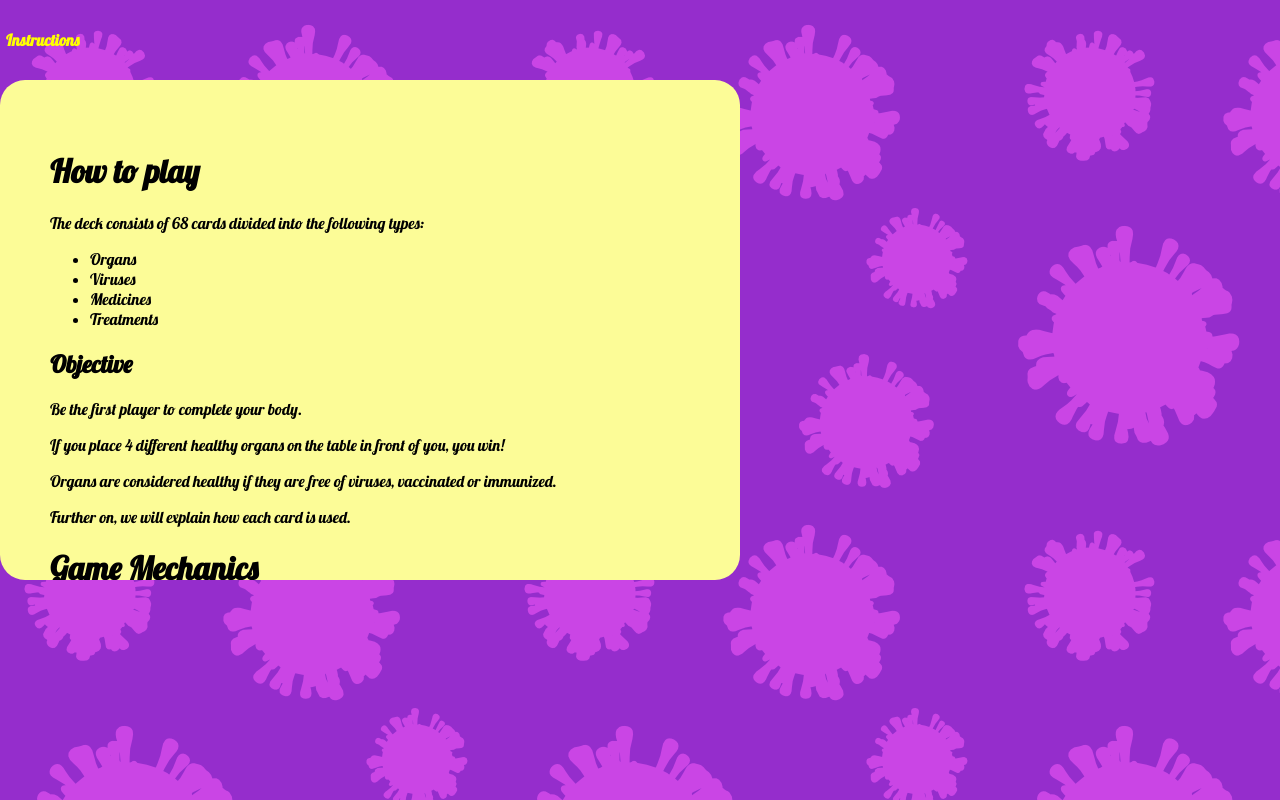
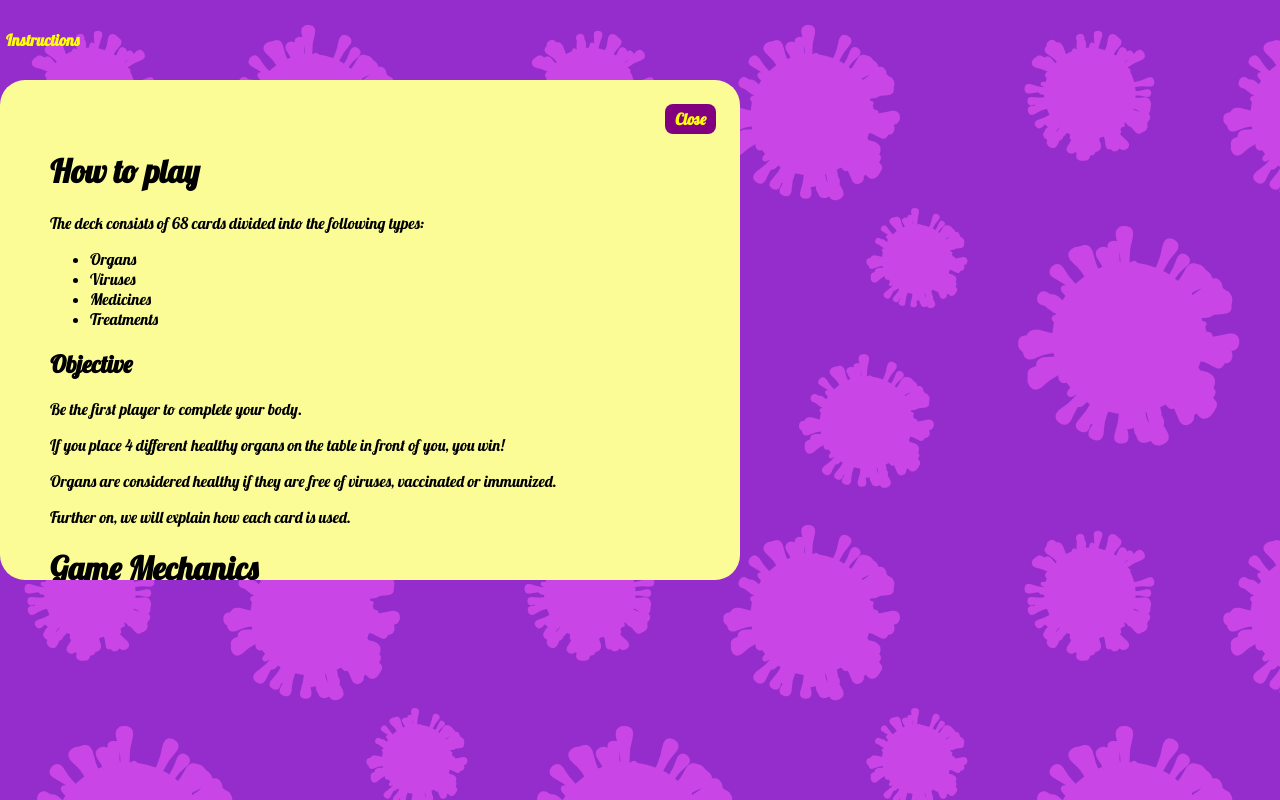
Before and after one commit to MagoroGraphics/covatars-remastered, a React (Create React App) app: page / in a window 1280 px wide. Both pictures are taken after a click on the button "Instructions". Built offline with nearby package versions, Linux system fonts and the light colour scheme; the HTML template or start-up script is replaced by a standard one.

Commit message:
Working instructions modal

```diff
--- a/src/components/Modal.tsx
+++ b/src/components/Modal.tsx
@@ -2,10 +2,25 @@ import React from "react";
 import styled from "styled-components";
 
 interface ModalProps {
-  isOpen: boolean;
-  onClose: () => void;
-  children: React.ReactNode
+  toggleInstructionsModal: () => void;
+  children: React.ReactNode;
 }
+
+const CloseButton = styled.div`
+  border-radius: 1cqb;
+  font-weight: bold;
+  font-size: 16px;
+  position: absolute;
+  top: 0;
+  right: 0;
+  background-color: purple;
+  width:fit-content;
+  height:auto;
+  padding: 5px 10px;
+  color: yellow;
+  margin: 24px;
+  cursor: pointer;
+`;
 
 const ModalOverlay = styled.div`
   background-color: 0 0 0 0.75;
@@ -14,26 +29,29 @@ const ModalOverlay = styled.div`
   right: 0px;
   bottom: 0px;
   left: 0px;
-  z-index: 0;
+  z-index: 1;
 `;
 
 const ModalBox = styled.div`
   background-color: #fcfc97;
   z-index: 1000;
-  width:50%;
-  height:50%;
-  position:relative;
-  color:black;
+  width: 50%;
+  height: 50%;
+  position: relative;
+  color: black;
   border-radius: 25px;
-  padding:50px;
-  overflow: scroll;
+  padding: 50px;
+  overflow-y: scroll;
 `;
 
-const Modal = ({ isOpen, onClose, children }:ModalProps) => {
+const Modal = ({ toggleInstructionsModal, children }: ModalProps) => {
   return (
     <>
       <ModalOverlay />
-      <ModalBox>{children}</ModalBox>
+      <ModalBox>
+        <CloseButton onClick={toggleInstructionsModal}>Close</CloseButton>
+        {children}
+      </ModalBox>
     </>
   );
 };
--- a/src/containers/MainContainer.tsx
+++ b/src/containers/MainContainer.tsx
@@ -31,7 +31,7 @@ const MainContainer = () => {
         <InstructionsButtonStyled onClick={toggleInstructionsModal}>Instructions</InstructionsButtonStyled>
       </section>
       {isModalOpen && (
-        <Modal isOpen={isModalOpen} onClose={toggleInstructionsModal}>
+        <Modal toggleInstructionsModal={toggleInstructionsModal}>
           <Instructions />
         </Modal>
       )}
```
